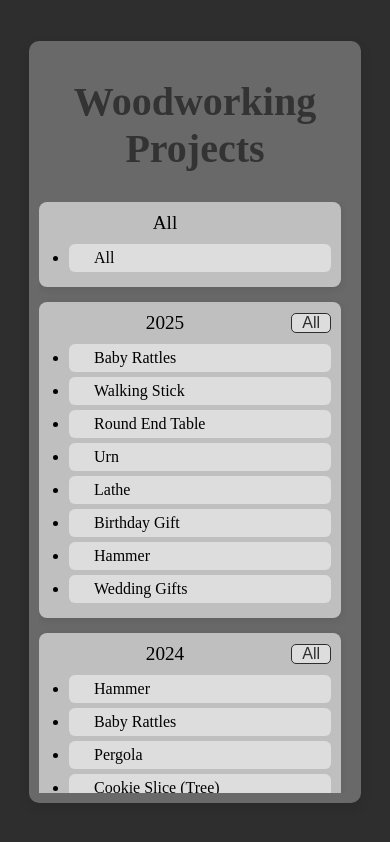
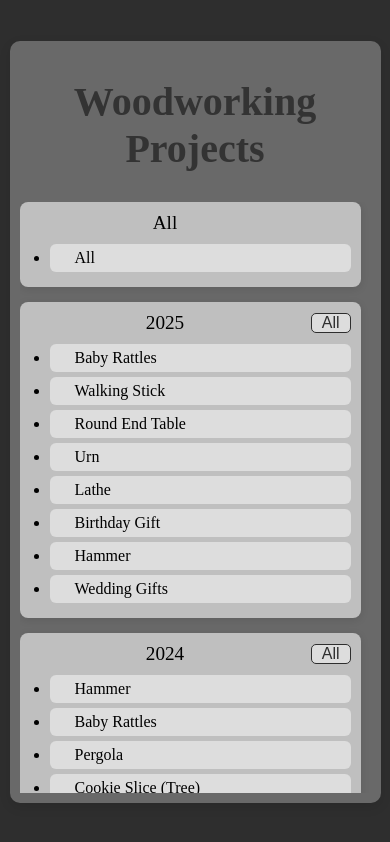
Before and after one commit to rbrock44/woodworking-projects, an Angular app: page / in a window 390 px wide. Built offline with nearby package versions, Linux system fonts and the light colour scheme.

Commit message:
fix pixel 6 pro screen size and single viewer height being off slightly

```diff
--- a/src/app/app.component.scss
+++ b/src/app/app.component.scss
@@ -138,7 +138,7 @@ p {
 
 @media (max-width: 460px) {
   .container {
-    max-width: 80%;
+    max-width: 90%;
   }
 }
 
--- a/src/app/components/image-overlay/image-overlay.component.ts
+++ b/src/app/components/image-overlay/image-overlay.component.ts
@@ -35,8 +35,8 @@ export class ImageOverlayComponent implements OnInit {
     const screenWidth = window.innerWidth;
     const screenHeight = window.innerHeight;
 
-    const maxWidth = screenWidth * 0.95; // 90% of screen width
-    const maxHeight = screenHeight * 0.95; // 90% of screen height
+    const maxWidth = Math.floor(screenWidth * 0.95);
+    const maxHeight = Math.floor(screenHeight * 0.95);
 
     // Maintain 3:4 aspect ratio
     let width = maxWidth;
```
